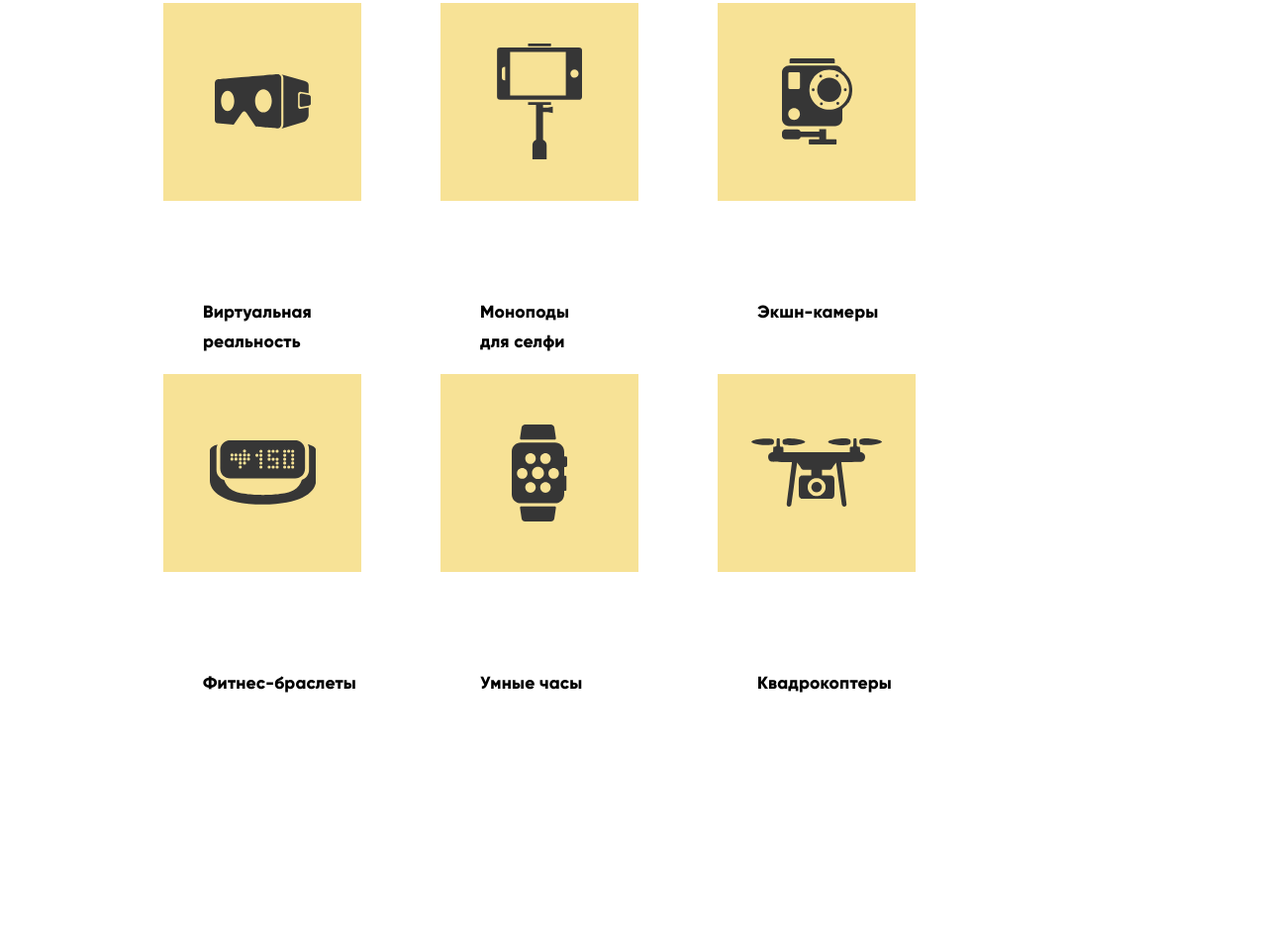
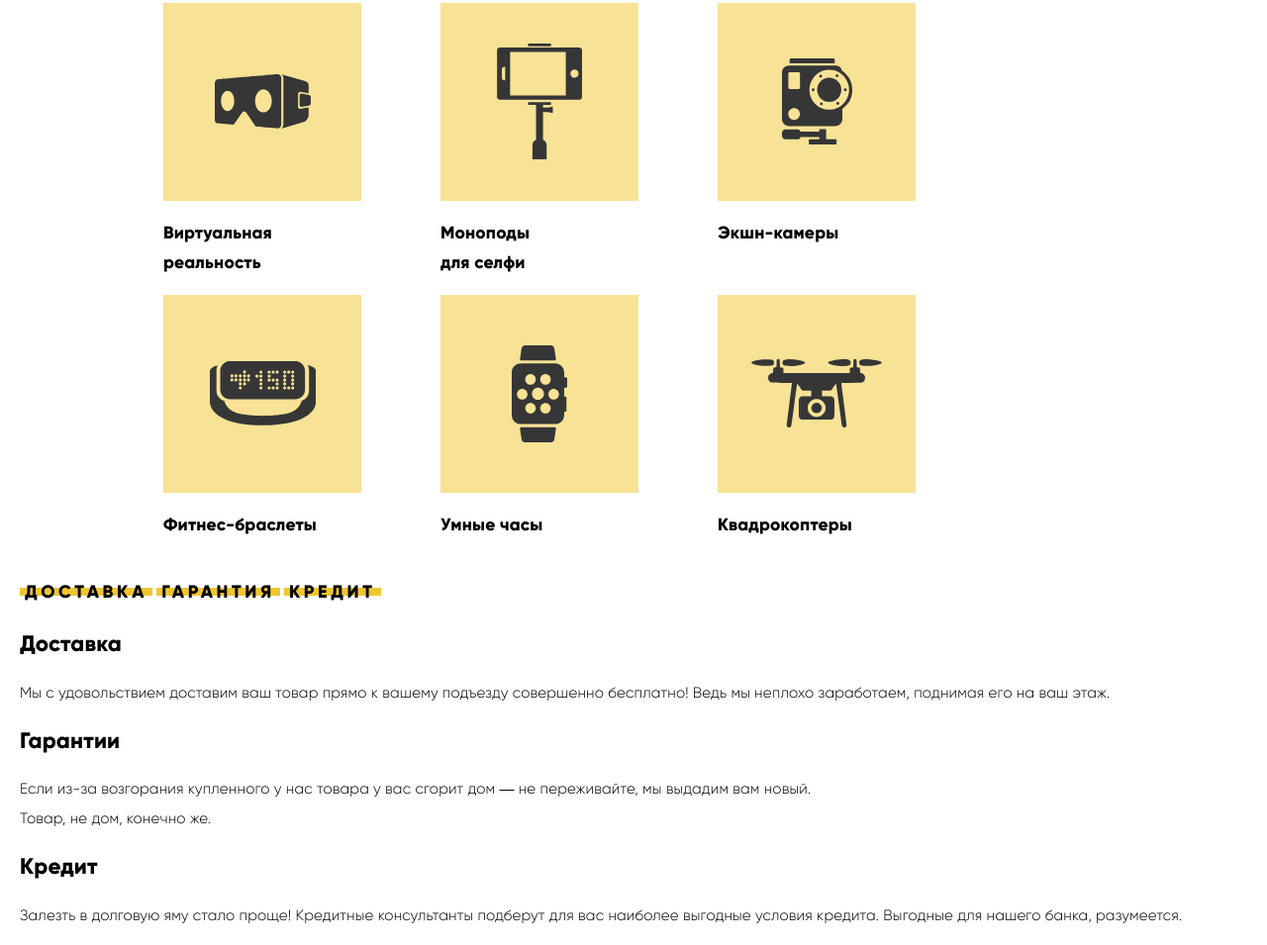
Before and after one commit to Gboriss/device, a website: page index.html in a window 1280 px wide. Shown: the part 956-1911 px from the top of the page at 99% size. Before the commit the page ends 1694 px from the top, so only its background shows below. Drawn offline with Linux system fonts and the light colour scheme; files whose address does not match are found by name.

Commit message:
add section info

```diff
--- a/index.html
+++ b/index.html
@@ -179,8 +179,36 @@
 							</ul>
 						</div>
 					</div>
+	</main>
 
-	</main>
+	<section class="info">
+		<div class="container">
+			<div class="info-block">
+				<div class="info-navigation">
+				  <label class="button">Доставка</label>
+				  <label class="button">Гарантия</label>
+				  <label class="button">Кредит</label>
+				</div>
+				<div id="delivery" class="info-about-us">
+					<h2 class="info-about">Доставка</h2>
+					<p>Мы с удовольствием доставим ваш товар прямо к вашему подъезду совершенно бесплатно! Ведь мы неплохо заработаем, поднимая его на ваш этаж.</p>
+					<div class="delivery-icon"></div>
+				  </div>
+
+				  <div id="warranty" class="info-about-us">
+					<h2 class="info-about">Гарантии</h2>
+					<p>Если из-за возгорания купленного у нас товара у вас сгорит дом — не переживайте, мы выдадим вам новый.<br>Товар, не дом, конечно же.</p>
+					<div class="warranty-icon"></div>
+				  </div>
+
+				  <div id="credit" class="info-about-us">
+					<h2 class="info-about">Кредит</h2>
+					<p>Залезть в долговую яму стало проще! Кредитные консультанты подберут для вас наиболее выгодные условия кредита. Выгодные для нашего банка, разумеется.</p>
+					<div class="credit-icon"></div>
+				  </div>
+			</div>
+		</div>
+	</section>
 
 	</div>
 
--- a/style.css
+++ b/style.css
@@ -559,7 +559,6 @@ li {
 	align-items: center;
 
 	margin-right: 80px;
-	margin-bottom: 80px;
 	width: 200px;
 	height: 200px;
 	background-color: rgba(240, 197, 46, 0.5);
@@ -569,6 +568,7 @@ li {
 	display: flex;
 	flex-direction:column;
 }
+
 .populars:hover,
 .populars:focus {
 	background-color: #f0c52e;
@@ -581,11 +581,5 @@ li {
 }
 
 h3 {
-	margin-left: 40px;
+	margin-left:
 }
-
-
-
-	.populars-img {
-		/* margin-bottom: 500px; */
-	}
```
